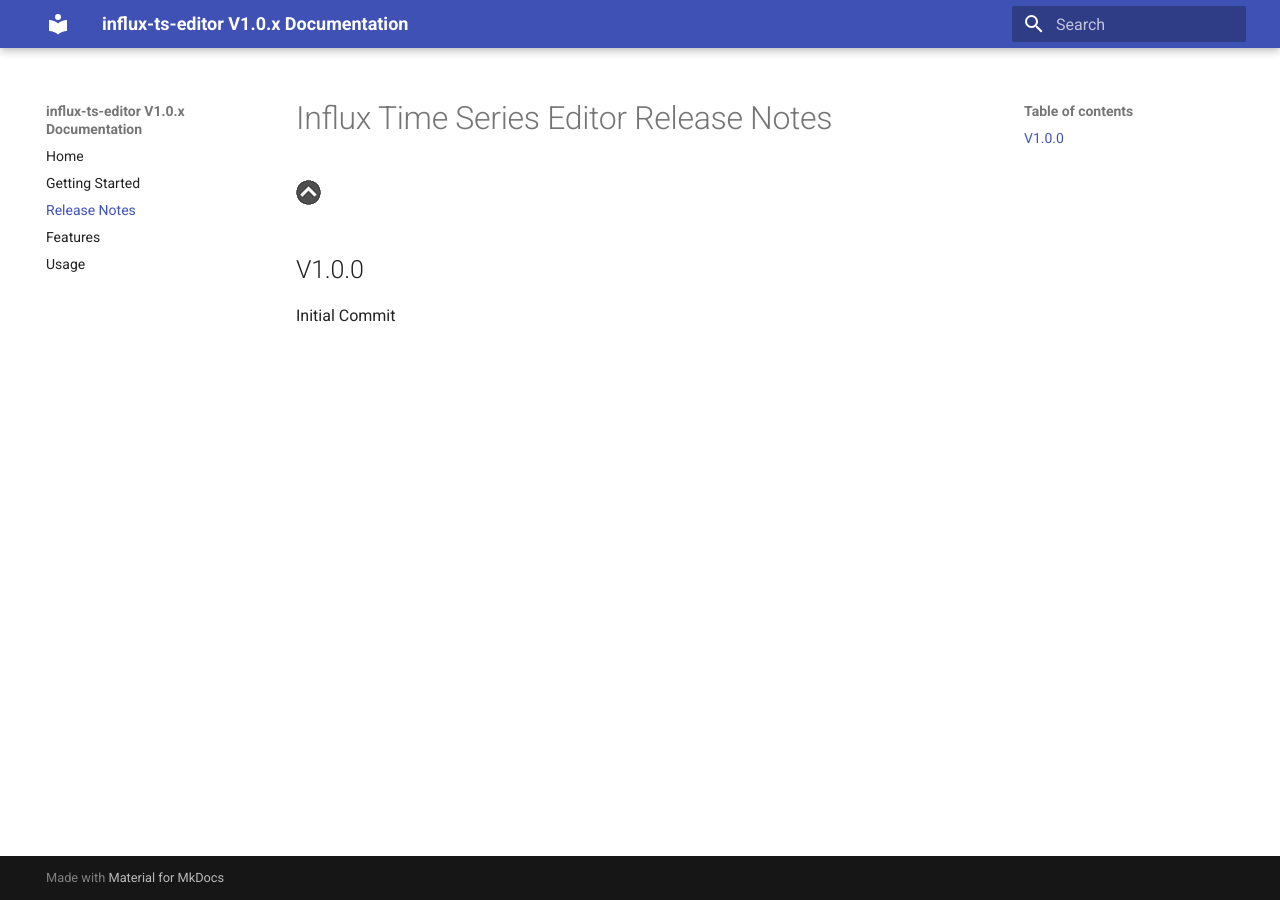
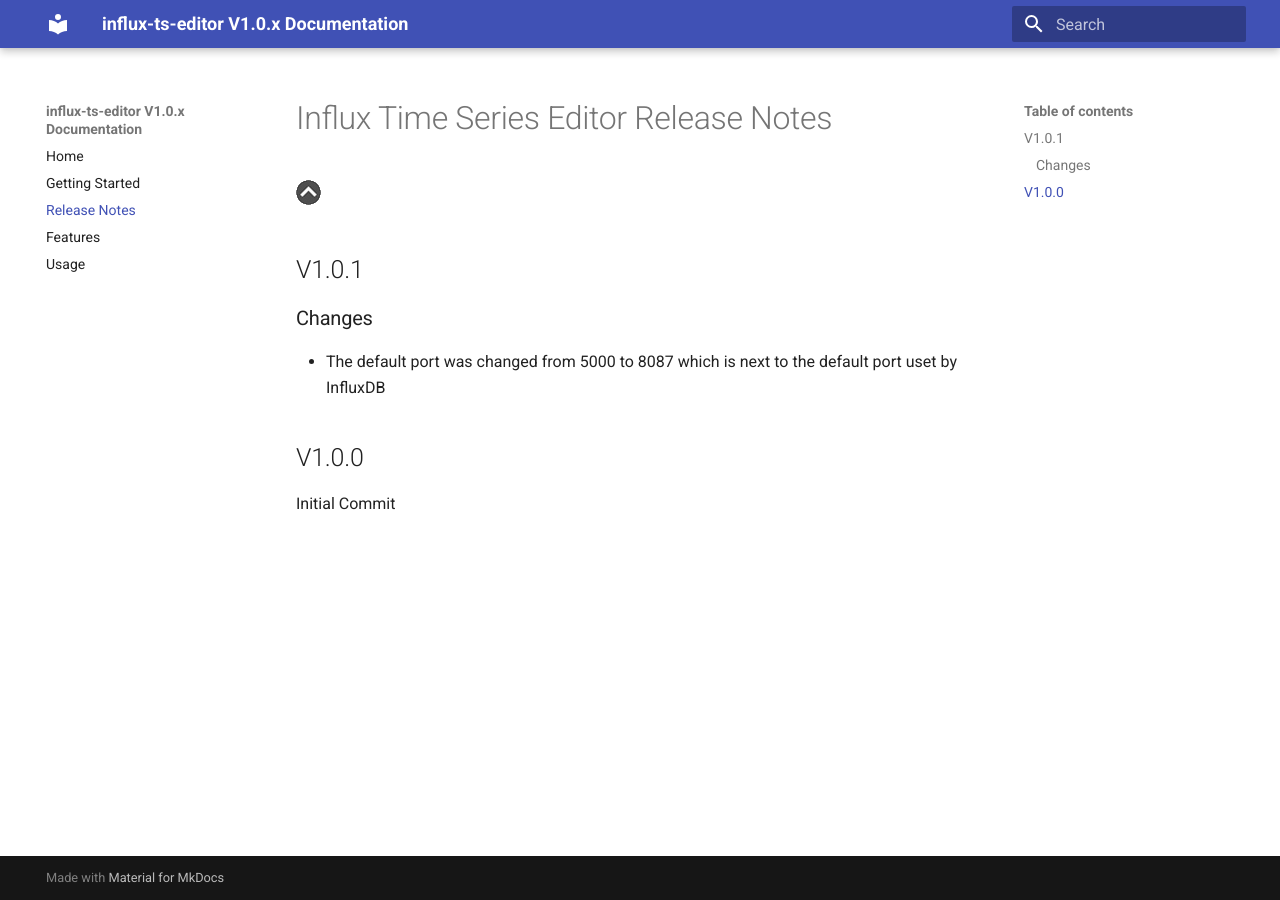
Before and after one commit to signag/influx_ts_editor, an MkDocs documentation site: the page built from docs/release_notes.md, in a window 1280 px wide. Built offline with MkDocs 1.6.1 and Material for MkDocs 9.7.7, drawn with Linux system fonts in a browser that asks for light colours.

Commit message:
Default port changed

```diff
--- a/docker-compose.yml
+++ b/docker-compose.yml
@@ -6,7 +6,7 @@
     image: signag/influx_ts_editor
     network_mode: "host"
     ports:
-      - "5000:5000"
+      - "8087:8087"
     volumes:
       # Persist connection settings across container restarts
       - influx_ts_editor-data:/data
--- a/docs/release_notes.md
+++ b/docs/release_notes.md
@@ -2,6 +2,12 @@
 
 [![Up](img/goup.gif)](./index.md)
 
+## V1.0.1
+
+### Changes
+
+- The default port was changed from 5000 to 8087 which is next to the default port uset by InfluxDB
+
 ## V1.0.0
 
 Initial Commit
--- a/version.py
+++ b/version.py
@@ -1 +1 @@
-version = "V1.0.0"
+version = "V1.0.1"
```
Also changed, not shown: docs/getting_started.md (+4 -4 lines), docs/usage.md (+1 -1 lines), 1 other file.
